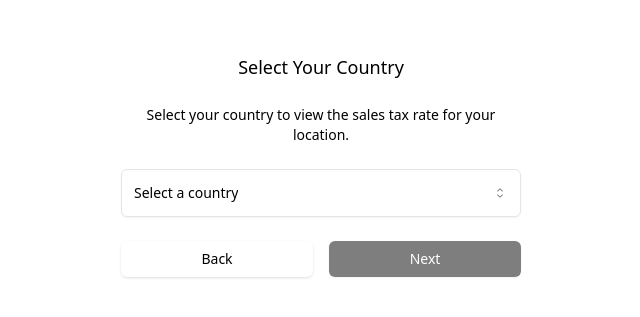
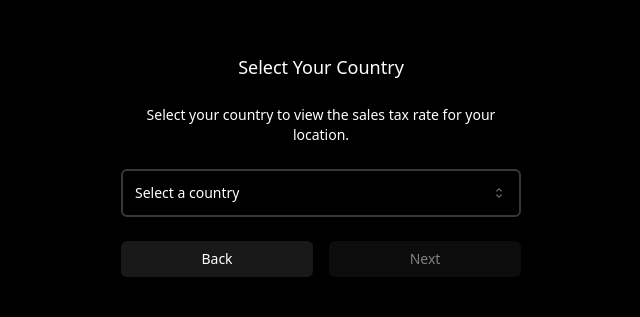
Before and after one commit to vys69/ez-cart, a Next.js app: page /step/1 in a window 1280 px wide. Shown: the part 235-552 px from the top of the page, without its empty margins (319-959 px from the left). Built offline with nearby package versions, Linux system fonts and the light colour scheme.

Commit message:
transitioned to dark mode

```diff
--- a/src/app/Home.tsx
+++ b/src/app/Home.tsx
@@ -11,11 +11,11 @@ export default function Home() {
   }
 
   return (
-    <div className="min-h-screen bg-white flex flex-col items-center justify-center">
-      <h1 className="text-4xl font-bold mb-8 text-black">EZCart</h1>
+    <div className="min-h-screen bg-black flex flex-col items-center justify-center">
+      <h1 className="text-4xl font-bold mb-8 text-white">EZCart</h1>
       <Button
         onClick={handleGoShopping}
-        className="bg-black text-white hover:bg-gray-800 px-6 py-3 text-lg"
+        className="bg-[#191919] text-white hover:bg-[#2a2a2a] px-3 py-3 text-lg"
       >
         Go Shopping
       </Button>
--- a/src/app/globals.css
+++ b/src/app/globals.css
@@ -2,17 +2,17 @@
 @tailwind components;
 @tailwind utilities;
 
-:root {
-  --background: #ffffff;
+ :root {
+  --background: #000000;
   --foreground: #171717;
 }
-
+/*
 @media (prefers-color-scheme: dark) {
   :root {
-    --background: #0a0a0a;
-    --foreground: #ededed;
+    --background: #000000;
+    --foreground: #000000;
   }
-}
+} */
 
 body {
   color: var(--foreground);
@@ -30,10 +30,10 @@ body {
   :root {
     --background: 0 0% 100%;
     --foreground: 0 0% 3.9%;
-    --card: 0 0% 100%;
-    --card-foreground: 0 0% 3.9%;
-    --popover: 0 0% 100%;
-    --popover-foreground: 0 0% 3.9%;
+    --card: #000000;
+    --card-foreground: #000000;
+    --popover: #000000;
+    --popover-foreground: #000000;
     --primary: 0 0% 9%;
     --primary-foreground: 0 0% 98%;
     --secondary: 0 0% 96.1%;
@@ -44,7 +44,6 @@ body {
     --accent-foreground: 0 0% 9%;
     --destructive: 0 84.2% 60.2%;
     --destructive-foreground: 0 0% 98%;
-    --border: 0 0% 89.8%;
     --input: 0 0% 89.8%;
     --ring: 0 0% 3.9%;
     --chart-1: 12 76% 61%;
@@ -55,7 +54,7 @@ body {
     --radius: 0.5rem;
   }
   .dark {
-    --background: 0 0% 3.9%;
+    --background: #000000;
     --foreground: 0 0% 98%;
     --card: 0 0% 3.9%;
     --card-foreground: 0 0% 98%;
@@ -71,7 +70,6 @@ body {
     --accent-foreground: 0 0% 98%;
     --destructive: 0 62.8% 30.6%;
     --destructive-foreground: 0 0% 98%;
-    --border: 0 0% 14.9%;
     --input: 0 0% 14.9%;
     --ring: 0 0% 83.1%;
     --chart-1: 220 70% 50%;
@@ -82,14 +80,14 @@ body {
   }
 }
 
-@layer base {
+/* @layer base {
   * {
     @apply border-border;
   }
   body {
     @apply bg-background text-foreground;
   }
-}
+} */
 
 .select-trigger .select-value {
   white-space: nowrap;
--- a/src/app/step/[id]/StepHandler.tsx
+++ b/src/app/step/[id]/StepHandler.tsx
@@ -56,12 +56,12 @@ export default function StepHandler({ params }: { params: { id: string } }) {
   }
 
   return (
-    <div className="min-h-screen bg-white flex flex-col items-center justify-center p-4">
+    <div className="min-h-screen bg-[#000000] flex flex-col items-center justify-center p-4">
       <div className="w-full max-w-md p-6 rounded-lg">
-        <h1 className="text-lg mb-6 text-center text-black">
+        <h1 className="text-lg mb-6 text-center text-white">
           {stepId === 1 ? "Select Your Country" : "Select Your State"}
         </h1>
-        <p className="text-sm mb-6 text-center text-black">
+        <p className="text-sm mb-6 text-center text-white">
           {stepId === 1 ? "Select your country to view the sales tax rate for your location." : "Select your state to view the sales tax rate for your location."}
         </p>
         {stepId === 1 ? (
@@ -72,13 +72,13 @@ export default function StepHandler({ params }: { params: { id: string } }) {
         <div className="flex justify-between mt-6 gap-4">
           <Button
             onClick={handleBack}
-            className="bg-white text-black hover:bg-gray-200 flex-1 py-3 text-sm"
+            className="bg-[#191919] text-white hover:bg-[#2a2a2a] flex-1 py-3 text-sm"
           >
             Back
           </Button>
           <Button
             onClick={handleNext}
-            className="bg-black text-white hover:bg-gray-800 flex-1 py-3 text-sm"
+            className="bg-[#191919] text-white hover:bg-[#2a2a2a] flex-1 py-3 text-sm"
             disabled={stepId === 1 ? !selectedCountry : !selectedState}
           >
             Next
--- a/src/components/ConfirmationModal.tsx
+++ b/src/components/ConfirmationModal.tsx
@@ -24,9 +24,9 @@ export function ConfirmationModal({ isOpen, onClose, onConfirm, onCancel, action
 
   return (
     <Dialog open={isOpen} onOpenChange={handleOpenChange}>
-      <DialogContent className="sm:max-w-[425px] bg-white">
+      <DialogContent className="sm:max-w-[425px] bg-black border-2 border-[#383838] rounded-lg">
         <DialogHeader>
-          <DialogTitle className='text-black'>{isClearing ? "Clear Cart?" : "Save Changes?"}</DialogTitle>
+          <DialogTitle className='text-white'>{isClearing ? "Clear Cart?" : "Save Changes?"}</DialogTitle>
           <DialogDescription>
             {isClearing
               ? "Are you sure you want to clear all items from your cart? This action cannot be undone."
@@ -38,7 +38,7 @@ export function ConfirmationModal({ isOpen, onClose, onConfirm, onCancel, action
             <Button
               type="button"
               variant="secondary"
-              className="flex-1"
+              className="flex-1 bg-[#383838] border-none rounded-lg text-white hover:bg-[#191919] hover:border-[#383838]"
               onClick={isClearing ? onCancel : onConfirm}
             >
               {isClearing ? "No, cancel" : "Yes, save"}
--- a/src/components/CountrySelector.tsx
+++ b/src/components/CountrySelector.tsx
@@ -10,15 +10,16 @@ interface CountrySelectorProps {
 export default function CountrySelector({ onSelect, selectedCountry }: CountrySelectorProps) {
   return (
     <Select onValueChange={onSelect} value={selectedCountry || undefined}>
-      <SelectTrigger className="w-full h-12 text-black">
+      <SelectTrigger className="w-full h-12 text-white border-[#383838] border-2 rounded-md">
         <SelectValue placeholder="Select a country" />
       </SelectTrigger>
-      <SelectContent className="text-black text-lg">
+      <SelectContent className="text-white text-lg bg-[#191919] border-[#383838] border-2 rounded-md">
         {countries.map((country) => (
           <SelectItem
             key={country.currency}
             value={country.currency}
             disabled={country.disabled}
+            className="hover:bg-[#2a2a2a]"
           >
             {country.name}
           </SelectItem>
--- a/src/components/StateSelector.tsx
+++ b/src/components/StateSelector.tsx
@@ -9,10 +9,10 @@ interface StateSelectorProps {
 export default function StateSelector({ onSelect, selectedState }: StateSelectorProps) {
   return (
     <Select value={selectedState || undefined} onValueChange={onSelect}>
-      <SelectTrigger className="w-full h-12 text-black">
+      <SelectTrigger className="w-full h-12 text-white border-[#383838] border-2 rounded-md">
         <SelectValue placeholder="Select a state" />
       </SelectTrigger>
-      <SelectContent>
+      <SelectContent className="text-white text-lg bg-[#191919] border-[#383838] border-2 rounded-md">
         {states.map((state) => (
           <SelectItem key={state.name} value={state.name} className="">
             {state.name} <h6 className="align-center">Sales tax: {state.taxRate}%</h6>
```
Also changed, not shown: src/app/cart/page.tsx (+21 -22 lines).
